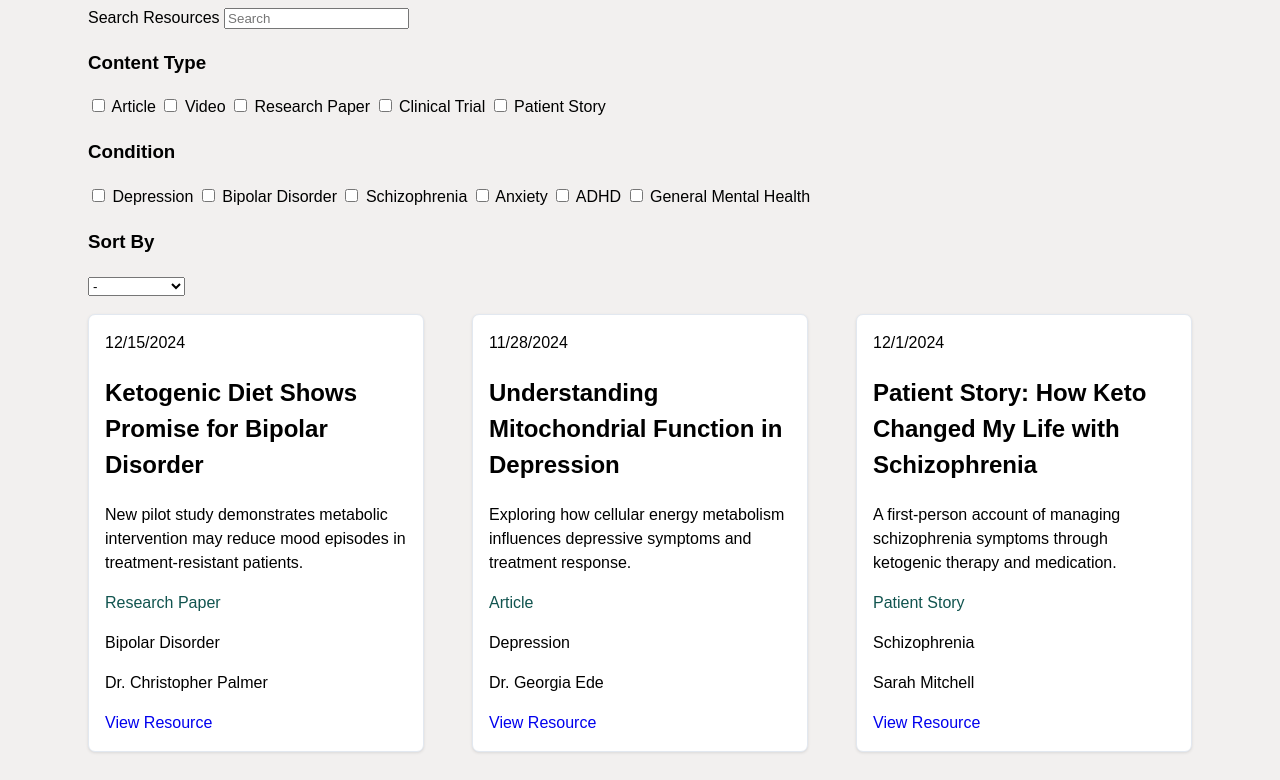
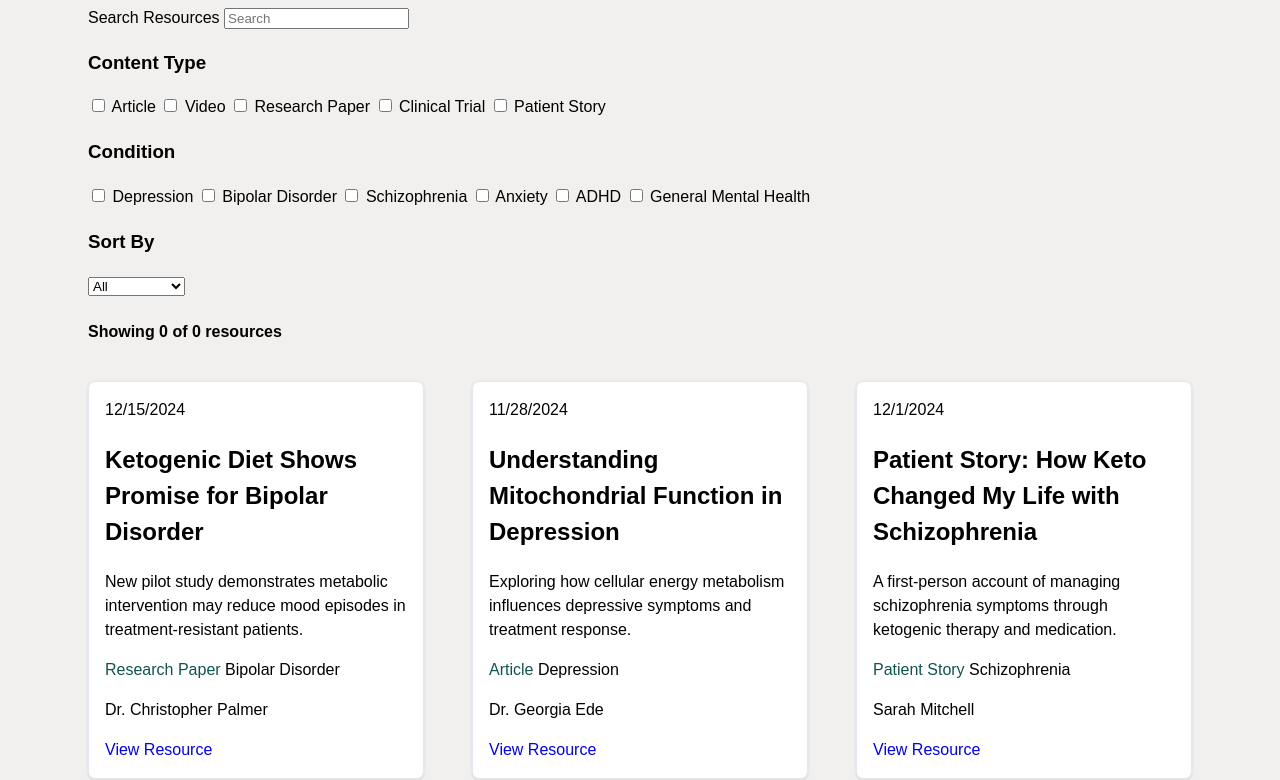
Before and after one commit to ho-eric/take-home-challenge-filterable-resource-library, a plain HTML site: page index.html in a window 1280 px wide. Shown: the part 173-953 px from the top of the page. Drawn offline with Linux system fonts and the light colour scheme.

Commit message:
updates wording

```diff
--- a/index.html
+++ b/index.html
@@ -21,7 +21,7 @@
 
             <section class="filter-group">
                 <h3>Content Type</h3>
-                <div id="type-filters">
+                <div id="content-type-filters">
                     <label><input type="checkbox" value="Article"> Article</label>
                     <label><input type="checkbox" value="Video"> Video</label>
                     <label><input type="checkbox" value="Research Paper"> Research Paper</label>
@@ -32,9 +32,9 @@
 
             <section class="filter-group">
                 <h3>Condition</h3>
-                <div id="type-filters">
+                <div id="condition-filters">
                     <label><input type="checkbox" value="Depression"> Depression</label>
-                    <label><input type="checkbox" value=" Bipolar Disorder">  Bipolar Disorder</label>
+                    <label><input type="checkbox" value="Bipolar Disorder">  Bipolar Disorder</label>
                     <label><input type="checkbox" value="Schizophrenia"> Schizophrenia</label>
                     <label><input type="checkbox" value="Anxiety"> Anxiety</label>
                     <label><input type="checkbox" value="ADHD"> ADHD</label>
@@ -45,19 +45,19 @@
             <section class="filter-group">
                 <h3>Sort By</h3>
                 <select id="sort-select">
-                    <option value="none">-</option>
+                    <option value="all">All</option>
                     <option value="newest">Newest First</option>
                     <option value="oldest">Oldest First</option>
-                    <option value="alpha">A - Z</option>
-                    <option value="alphaRev">Z - A</option>
+                    <option value="alpha">Title (A - Z)</option>
+                    <option value="alphaRev">Title (Z - A)</option>
                 </select>
             </section>
         </aside>
 
         <main class="results-area">
-            <!-- <header class="results-header">
-                <span id="result-count">Showing 0 of 0 resources</span>
-            </header> -->
+            <header class="results-header">
+                <h4 class="result-count" id="result-count">Showing 0 of 0 resources</h4>
+            </header>
 
             <div id="resource-grid" class="grid">
             </div>
@@ -76,10 +76,10 @@
             </header>
             <h2 class="resource-title"></h2>
             <p class="resource-excerpt"></p>
-            <p class="resource-content-type"></p>
-            <p class="resource-condition"></p>
+            <span class="resource-content-type"></span>
+            <span class="resource-condition"></span>
             <p class="resource-author"></p>
-            <a href="" class="read-more">View Resource</a>
+            <a href="" class="read-more" target="_blank" rel="noopener noreferrer">View Resource</a>
         </article>
     </template>
 
```
